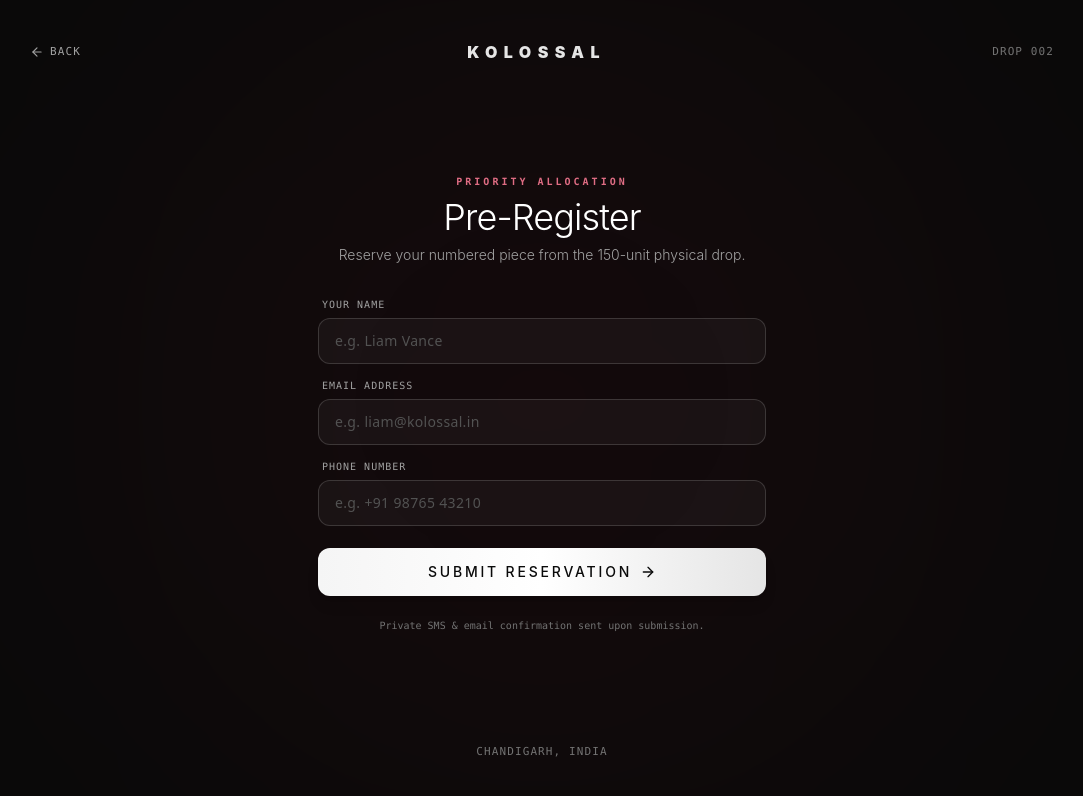
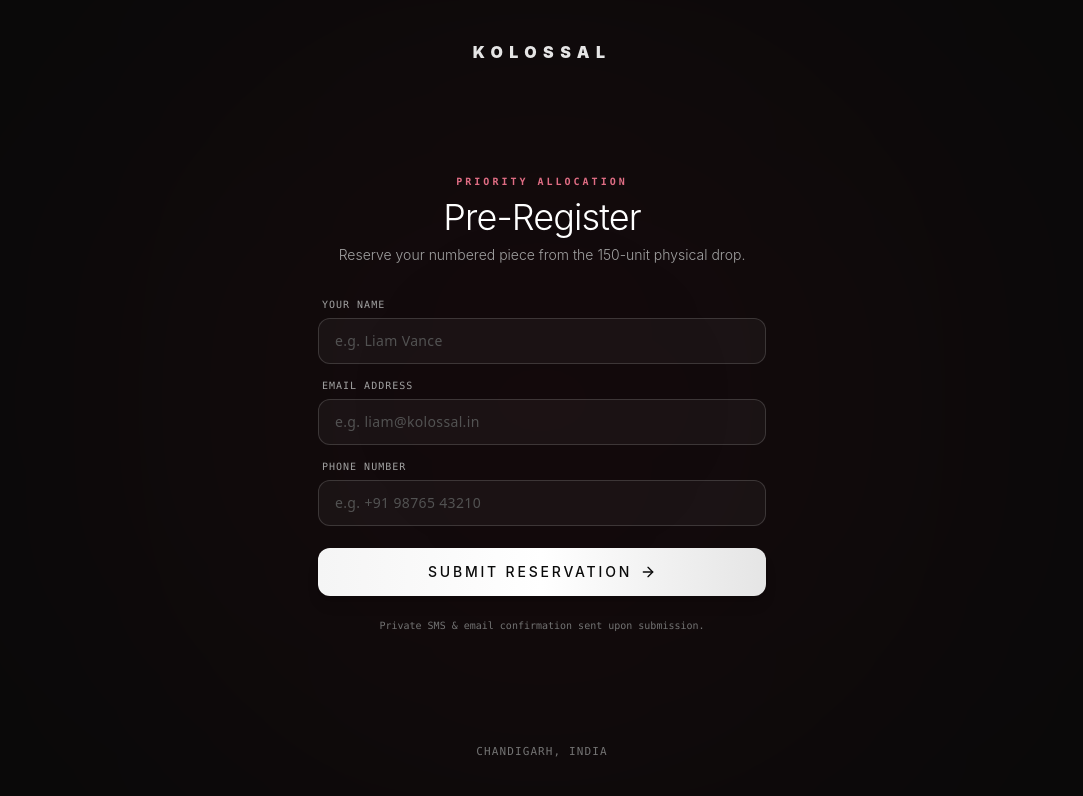
Before and after one commit to Sukhman369/kolossal, a Next.js app: page /early in a window 1280 px wide. Shown: the top 796 px of the page, without its empty margins (98-1181 px from the left). Built offline with nearby package versions, Linux system fonts and the light colour scheme; no server answers.

Commit message:
style: remove back option from early page header

```diff
--- a/src/app/early/page.tsx
+++ b/src/app/early/page.tsx
@@ -2,7 +2,7 @@
 
 import React, { useState } from 'react';
 import Link from 'next/link';
-import { ArrowLeft, Check, ArrowRight, Sparkles } from 'lucide-react';
+import { Check, ArrowRight, Sparkles } from 'lucide-react';
 
 interface SubmissionResult {
   name: string;
@@ -73,22 +73,10 @@ export default function EarlyAccessPage() {
       {/* Ambient background glow */}
       <div className="absolute top-1/2 left-1/2 -translate-x-1/2 -translate-y-1/2 w-[650px] sm:w-[850px] h-[650px] sm:h-[850px] bg-[#580D1A]/[0.12] rounded-full blur-[160px] pointer-events-none" />
 
-      {/* ── Top Header ── */}
-      <header className="relative z-10 w-full flex items-center justify-between max-w-5xl">
-        <Link
-          href="/coming-soon"
-          className="group flex items-center space-x-1.5 text-[10px] sm:text-[11px] font-mono tracking-widest uppercase text-neutral-400 hover:text-white transition-colors"
-        >
-          <ArrowLeft className="w-3.5 h-3.5 transition-transform group-hover:-translate-x-0.5" />
-          <span>BACK</span>
-        </Link>
-
+      {/* ── Top Header: Centered Monogram ── */}
+      <header className="relative z-10 w-full flex items-center justify-center max-w-5xl">
         <div className="text-sm sm:text-base font-black tracking-[0.4em] uppercase text-neutral-200">
           KOLOSSAL
-        </div>
-
-        <div className="text-[10px] sm:text-[11px] font-mono tracking-widest uppercase text-neutral-500">
-          DROP 002
         </div>
       </header>
 
```
